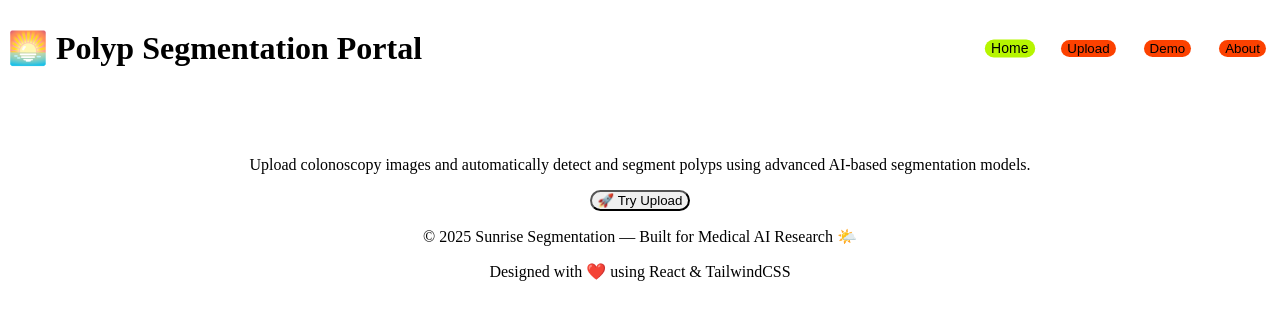
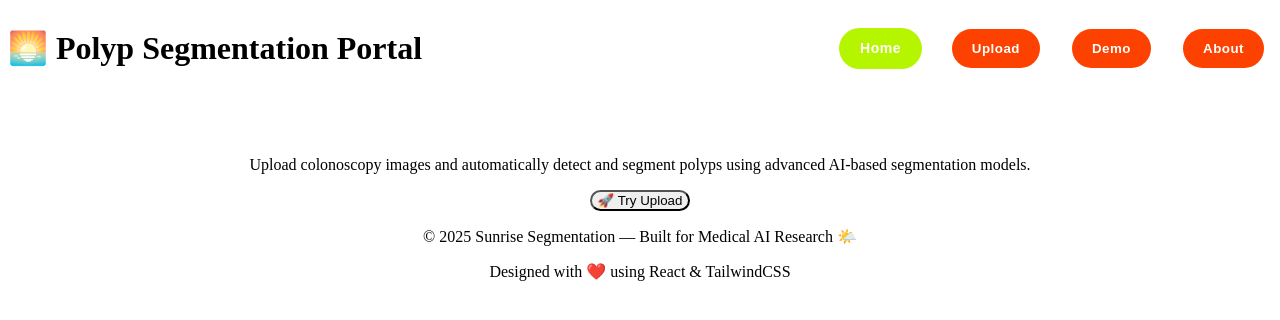
Before and after one commit to Chayon58/polyp-segmentation, a React (Vite) app: page / in a window 1280 px wide. Shown: the top 320 px of the page. Built offline with nearby package versions, Linux system fonts and the light colour scheme.

Commit message:
Refactor button styles for improved consistency and modern appearance in the Polyp Segmentation app

```diff
--- a/src/App.jsx
+++ b/src/App.jsx
@@ -70,7 +70,7 @@ export default function App() {
     <button
       key={p}
       onClick={() => setPage(p)}
-      className={`px-5 py-2 rounded-full font-semibold text-white transition-all duration-300 shadow-md border-none
+      className={`px-5 py-2 rounded-full font-bold text-white transition-all duration-300 shadow-md border-none
         ${
           page === p
             ? "bg-green-600 scale-105"
@@ -78,7 +78,12 @@ export default function App() {
         }`}
       style={{
         backgroundColor: page === p ? "#B6F500" : "#FC4100", // Force orange colors
-        margin: "6px", // ✅ fallback spacing between buttons
+        margin: "8px", // ✅ fallback spacing between buttons,
+        padding: "12px 20px", // ✅ consistent padding
+        color: "white", // ✅ Force text color
+        fontWeight: "700", // ✅ Force bold text
+        fontFamily: "Poppins, Arial, sans-serif", // ✅ Modern clean font
+        letterSpacing: "0.5px"
       }}
     >
       {p.charAt(0).toUpperCase() + p.slice(1)}
```
